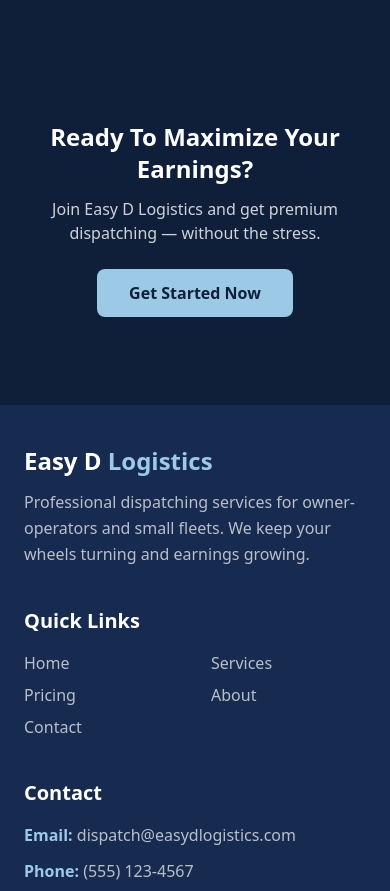
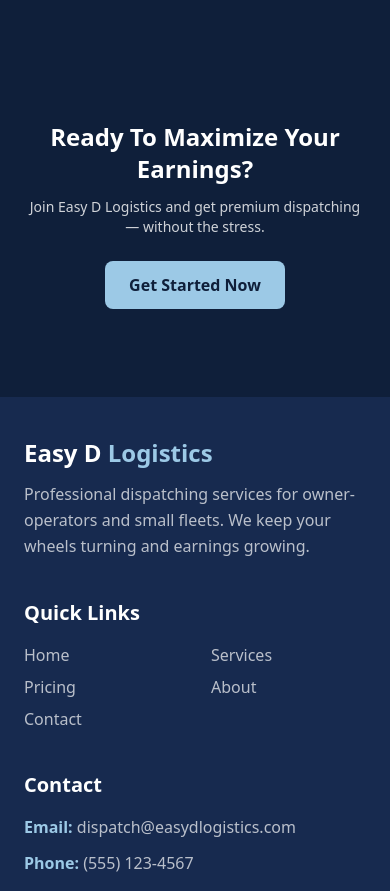
Before and after one commit to alexbritop24/easy-d-logistics, a React (Vite) app: page / in a window 390 px wide. Shown: the part 4400-5291 px from the top of the page. Built offline with nearby package versions, Linux system fonts and the light colour scheme.

Commit message:
Fix CTA spacing on mobile

```diff
--- a/src/components/CTABanner.jsx
+++ b/src/components/CTABanner.jsx
@@ -1,32 +1,21 @@
 export default function CTABanner() {
   return (
     <section className="py-10 md:py-16 bg-[var(--color-primary)] text-white px-6">
-      <div className="max-w-4xl mx-auto text-center">
-        <h2 className="text-2xl md:text-3xl font-extrabold">
+      <div className="max-w-5xl mx-auto text-center">
+        <h2 className="text-2xl md:text-3xl font-bold mb-3">
           Ready To Maximize Your Earnings?
         </h2>
 
-        <p className="mt-3 md:mt-4 text-white/80">
+        <p className="text-white/80 mb-6 text-sm md:text-base">
           Join Easy D Logistics and get premium dispatching — without the stress.
         </p>
 
-        <div className="mt-6 md:mt-8">
-          <a
-            href="/get-started"
-            className="
-              inline-block
-              px-8 py-3
-              bg-[var(--color-accent)]
-              text-[var(--color-primary)]
-              font-semibold
-              rounded-lg
-              transition
-              hover:opacity-90
-            "
-          >
-            Get Started Now
-          </a>
-        </div>
+        <a
+          href="/get-started"
+          className="inline-block px-6 py-3 rounded-lg font-semibold bg-[var(--color-accent)] text-[var(--color-primary)] hover:opacity-90 transition"
+        >
+          Get Started Now
+        </a>
       </div>
     </section>
   );
```
